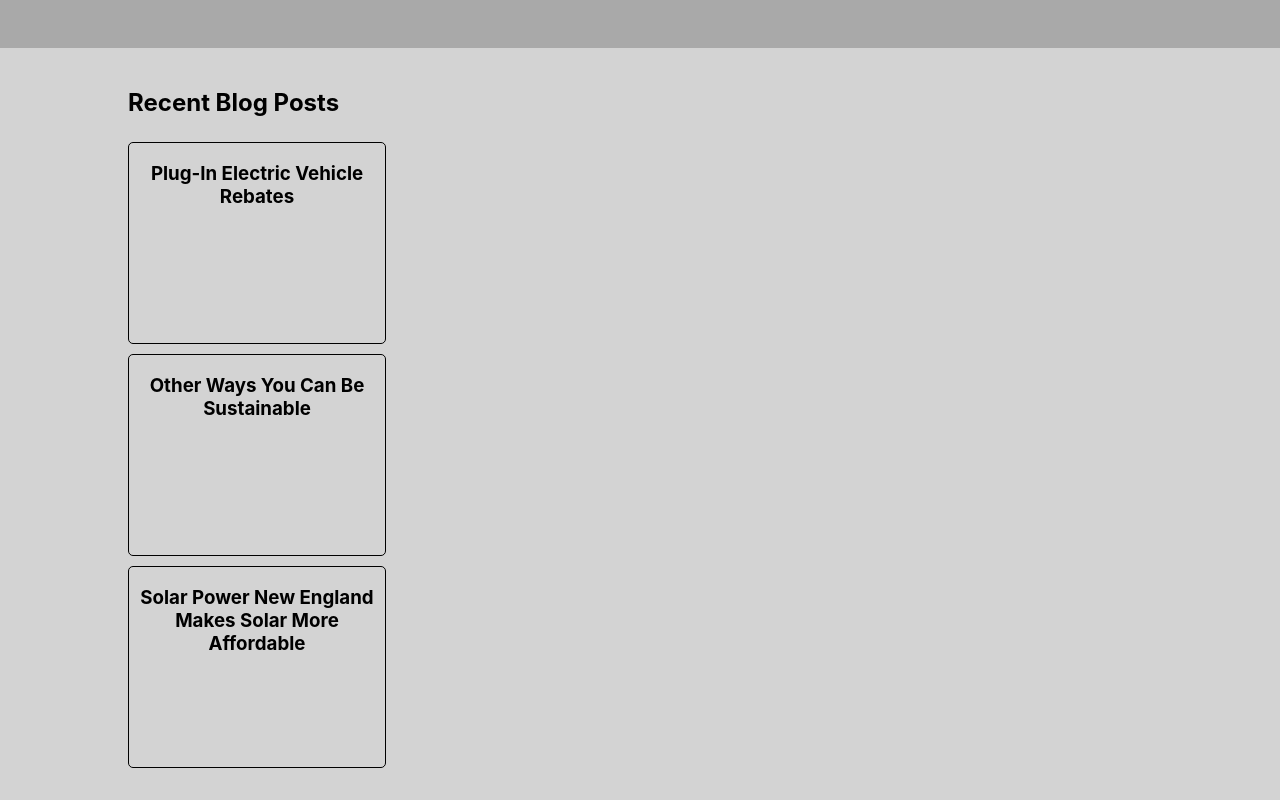
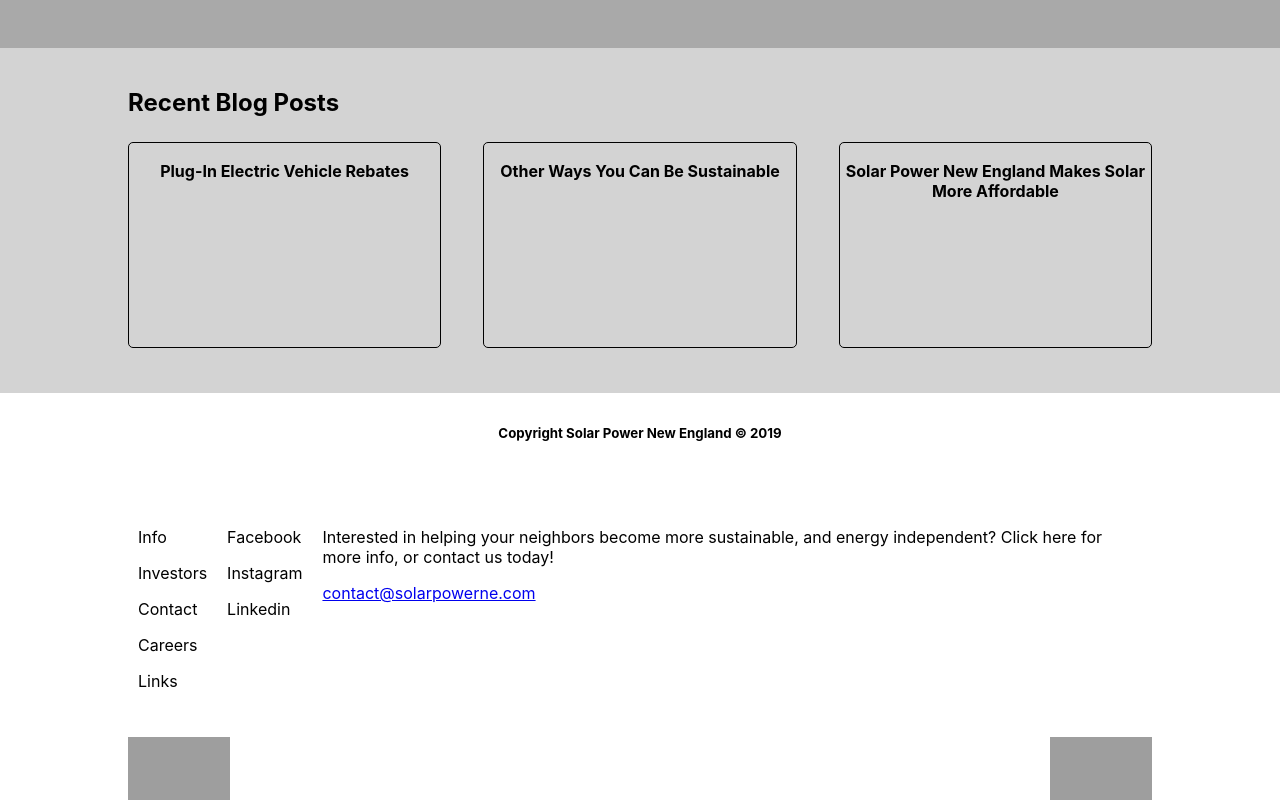
Before and after one commit to robitaille1/solar-ne, a React (Create React App) app: page / in a window 1280 px wide. Shown: the part 2640-3440 px from the top of the page. Built offline with nearby package versions, Linux system fonts and the light colour scheme; grey boxes are pictures that could not be loaded.

Commit message:
added row styling

```diff
--- a/src/components/BlogItem/BlogItem.css
+++ b/src/components/BlogItem/BlogItem.css
@@ -1,8 +1,16 @@
 .BlogItem {
-    display: inline-block;
     border: 1px solid black;
-    width: 25%;
+    width: 30%;
     margin: 5px 0px;
     height: 200px;
     border-radius: 5px;
+    padding: 2px;
 }
+
+.BlogItem h3 {
+    font-size: 1rem;
+}
+
+.blog-item {
+    align-self: center;
+}
--- a/src/components/BlogItem/BlogItem.js
+++ b/src/components/BlogItem/BlogItem.js
@@ -4,11 +4,10 @@ import './BlogItem.css'
 function BlogItem(props) {
     return (
       <main className='BlogItem'>
-        <div>
+        <div className='blog-item'>
             <h3>
                 {props.title}
             </h3>
-
         </div>
       </main>
     );
--- a/src/components/BlogSection/BlogSection.css
+++ b/src/components/BlogSection/BlogSection.css
@@ -2,3 +2,9 @@
     padding: 40px 0px;
     background-color: lightgrey;
 }
+
+.blog-display {
+    display: flex;
+    flex-direction: row;
+    justify-content: space-between;
+}
--- a/src/components/BlogSection/BlogSection.js
+++ b/src/components/BlogSection/BlogSection.js
@@ -27,7 +27,7 @@ class BlogSection extends Component{
       <main className='BlogSection'>
             <div className='container'>
                 <h2 className='main-header'>Recent Blog Posts</h2>
-                <section className='section-display' role='main'>
+                <section className='blog-display' role='main'>
                    {this.state.blogs.map(blog =>
                     <BlogItem key={blog.id} title={blog.title} />
                     )}
```
